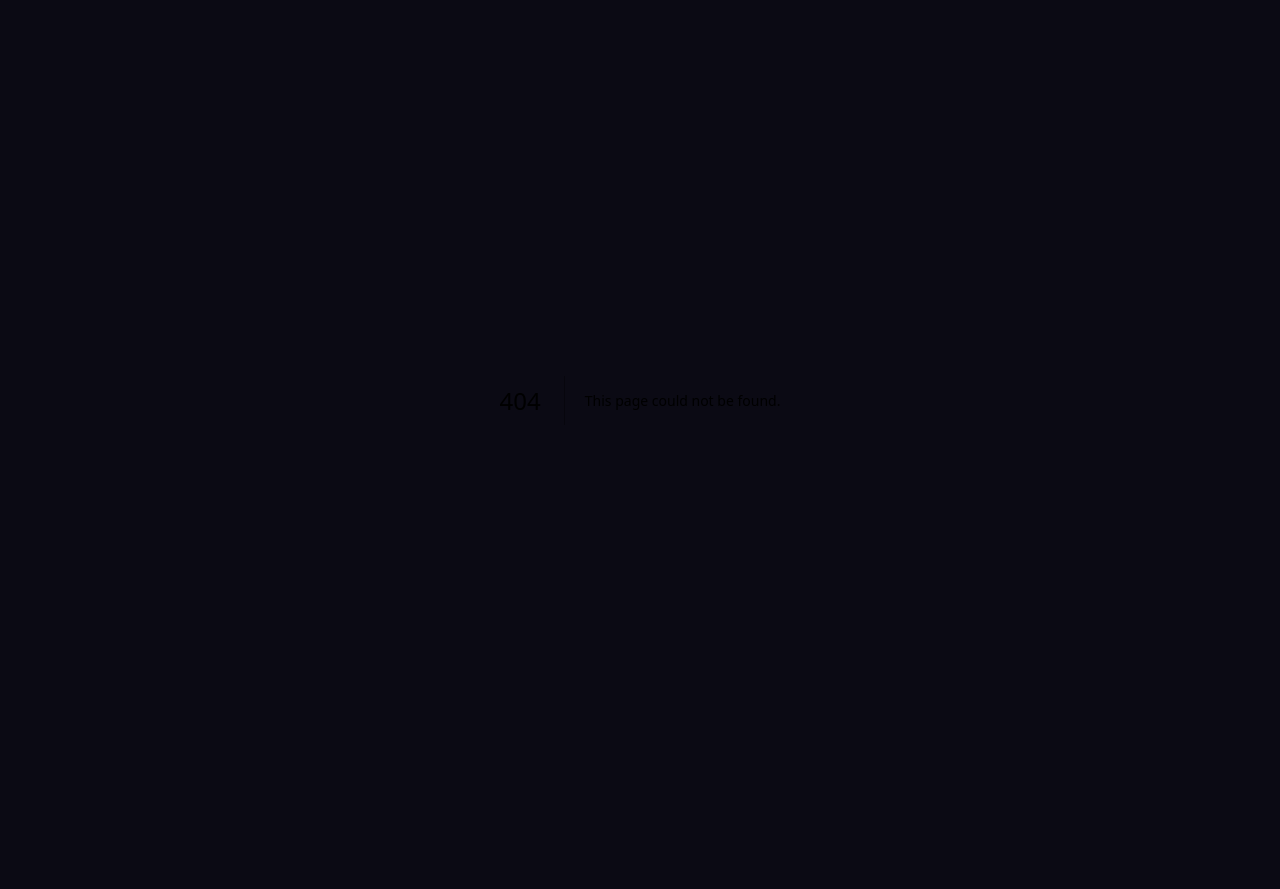
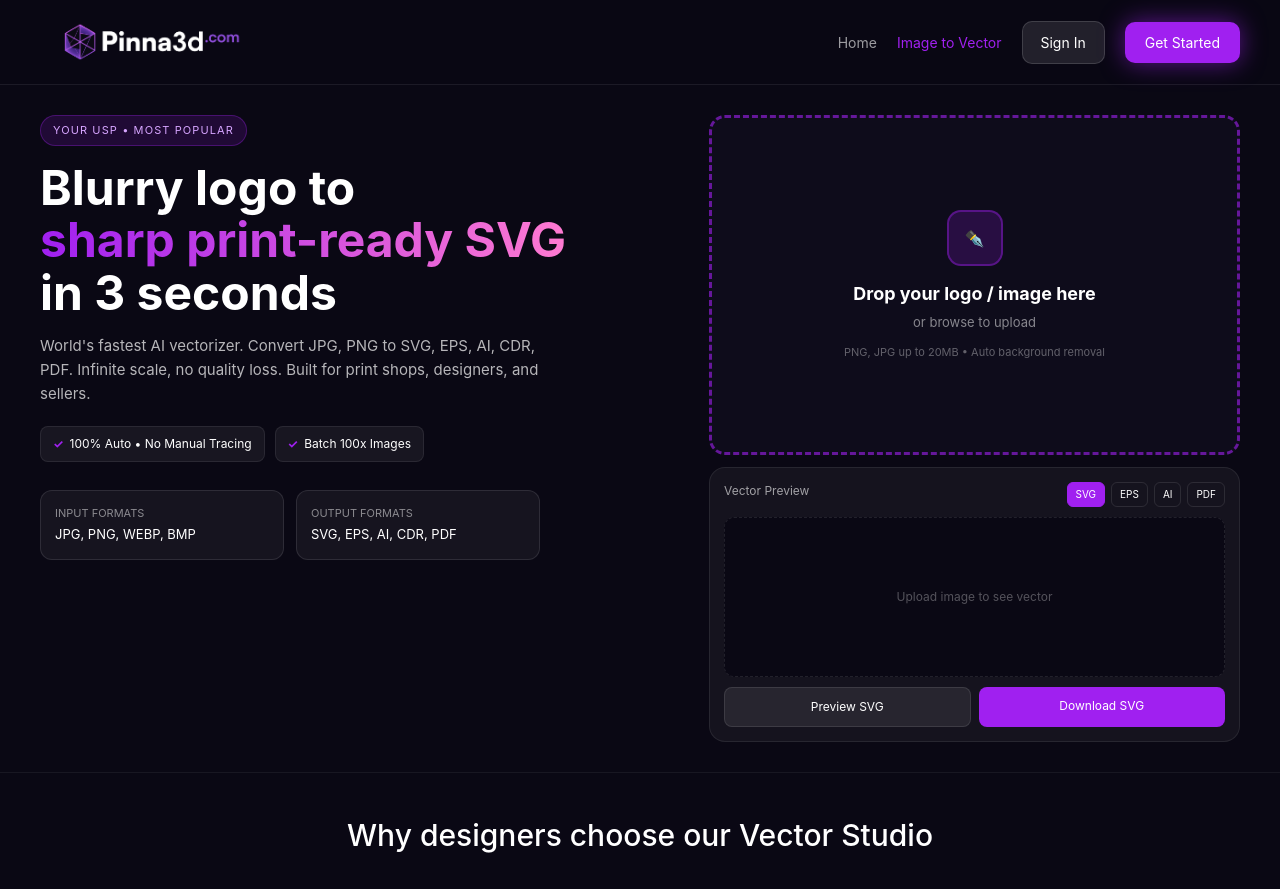
Before and after one commit to deenu747-wq/-pinna3d, a Next.js app: page /image-to-vector in a window 1280 px wide. Before the commit this address had no page. Shown: the top 889 px of the page. Before the commit the page ends 800 px from the top, so only its background shows below. Built offline with nearby package versions, Linux system fonts and the light colour scheme.

Commit message:
Create page.tsx

```diff
--- /dev/null
+++ b/app/image-to-vector/page.tsx
@@ -0,0 +1,87 @@
+"use client"
+import { useState, useRef } from "react"
+
+export default function ImageToVectorPage(){
+  const [preview,setPreview]=useState("")
+  const [vectorDone,setVectorDone]=useState(false)
+  const [format,setFormat]=useState("SVG")
+  const fileRef=useRef<HTMLInputElement>(null)
+  const onFile=(e:any)=>{const f=e.dataTransfer?.files?.[0]||e.target?.files?.[0]; if(!f) return; setPreview(URL.createObjectURL(f)); setVectorDone(false); setTimeout(()=>setVectorDone(true),1200)}
+  const check=<span style={{color:'#A020F0',fontWeight:700,marginRight:'6px'}}>✓</span>
+
+  return(
+    <div style={{background:'#0A0814',color:'#fff',fontFamily:'Inter, ui-sans-serif, system-ui',minHeight:'100vh'}}>
+      <style>{`
+       .iv-grid{display:grid;grid-template-columns:1.1fr 0.9fr;gap:20px;padding:30px 40px;max-width:1440px;margin:0 auto}
+       .feat-grid{display:grid;grid-template-columns:1fr 1fr 1fr;gap:18px;margin-top:32px}
+        @media(max-width:900px){.iv-grid{grid-template-columns:1fr;padding:16px}.feat-grid{grid-template-columns:1fr}}
+      `}</style>
+
+      {/* HEADER */}
+      <header style={{display:'flex',justifyContent:'space-between',alignItems:'center',padding:'12px 40px',borderBottom:'1px solid rgba(255,255,255,0.08)',background:'rgba(10,8,20,0.92)',backdropFilter:'blur(16px)',position:'sticky',top:0,zIndex:50}}>
+        <a href="/"><img src="/logo.png" alt="Pinna3d.com" style={{height:'60px',width:'auto'}}/></a>
+        <div style={{display:'flex',gap:'20px',alignItems:'center',fontSize:'14px'}}>
+          <a href="/" style={{color:'rgba(255,255,255,0.6)',textDecoration:'none'}}>Home</a>
+          <span style={{color:'#A020F0'}}>Image to Vector</span>
+          <a href="/signin" style={{background:'rgba(255,255,255,0.1)',padding:'10px 18px',borderRadius:'10px',border:'1px solid rgba(255,255,255,0.14)',color:'#fff',textDecoration:'none'}}>Sign In</a>
+          <a href="/signup" style={{background:'#A020F0',boxShadow:'0 0 24px rgba(160,32,240,0.55)',padding:'10px 20px',borderRadius:'10px',color:'#fff',textDecoration:'none'}}>Get Started</a>
+        </div>
+      </header>
+
+      {/* HERO + UPLOAD */}
+      <div className="iv-grid">
+        <div>
+          <div style={{display:'inline-flex',background:'rgba(160,32,240,0.15)',border:'1px solid rgba(160,32,240,0.32)',padding:'6px 12px',borderRadius:'20px',fontSize:'11px',color:'#D6A5FF',letterSpacing:'.1em'}}>YOUR USP • MOST POPULAR</div>
+          <h1 style={{fontSize:'48px',lineHeight:'1.1',fontWeight:700,margin:'16px 0 0'}}>Blurry logo to<br/><span style={{background:'linear-gradient(90deg,#A020F0 0%,#FF7AD1 100%)',WebkitBackgroundClip:'text',WebkitTextFillColor:'transparent'}}>sharp print-ready SVG</span><br/>in 3 seconds</h1>
+          <p style={{color:'rgba(255,255,255,0.7)',fontSize:'15px',lineHeight:'1.6',marginTop:'14px',maxWidth:'500px'}}>World's fastest AI vectorizer. Convert JPG, PNG to SVG, EPS, AI, CDR, PDF. Infinite scale, no quality loss. Built for print shops, designers, and sellers.</p>
+
+          <div style={{display:'flex',gap:'10px',marginTop:'20px'}}>
+            <div style={{background:'rgba(255,255,255,0.06)',border:'1px solid rgba(255,255,255,0.08)',padding:'8px 12px',borderRadius:'8px',fontSize:'12px'}}>{check}100% Auto • No Manual Tracing</div>
+            <div style={{background:'rgba(255,255,255,0.06)',border:'1px solid rgba(255,255,255,0.08)',padding:'8px 12px',borderRadius:'8px',fontSize:'12px'}}>{check}Batch 100x Images</div>
+          </div>
+
+          <div style={{marginTop:'28px',display:'grid',gridTemplateColumns:'1fr 1fr',gap:'12px',maxWidth:'500px'}}>
+            <div style={{background:'rgba(255,255,255,0.05)',border:'1px solid rgba(255,255,255,0.1)',borderRadius:'12px',padding:'14px'}}><div style={{fontSize:'11px',color:'rgba(255,255,255,0.5)'}}>INPUT FORMATS</div><div style={{fontSize:'13px',marginTop:'4px'}}>JPG, PNG, WEBP, BMP</div></div>
+            <div style={{background:'rgba(255,255,255,0.05)',border:'1px solid rgba(255,255,255,0.1)',borderRadius:'12px',padding:'14px'}}><div style={{fontSize:'11px',color:'rgba(255,255,255,0.5)'}}>OUTPUT FORMATS</div><div style={{fontSize:'13px',marginTop:'4px'}}>SVG, EPS, AI, CDR, PDF</div></div>
+          </div>
+        </div>
+
+        {/* UPLOAD BOX */}
+        <div>
+          <div onClick={()=>fileRef.current?.click()} onDragOver={e=>e.preventDefault()} onDrop={onFile} style={{border:'3px dashed rgba(160,32,240,0.6)',borderRadius:'16px',background:'rgba(15,13,28,0.95)',padding:'24px',display:'flex',flexDirection:'column',alignItems:'center',textAlign:'center',cursor:'pointer',minHeight:'340px',justifyContent:'center'}}>
+            <input ref={fileRef} type="file" hidden accept="image/*" onChange={onFile}/>
+            <div style={{width:'56px',height:'56px',background:'rgba(160,32,240,0.18)',border:'2px solid rgba(160,32,240,0.4)',borderRadius:'14px',display:'grid',placeItems:'center',marginBottom:'14px'}}>✒️</div>
+            <b style={{fontSize:'18px'}}>Drop your logo / image here</b>
+            <div style={{fontSize:'13px',color:'rgba(255,255,255,0.5)',marginTop:'6px'}}>or browse to upload</div>
+            <div style={{fontSize:'11px',color:'rgba(255,255,255,0.35)',marginTop:'12px'}}>PNG, JPG up to 20MB • Auto background removal</div>
+            {preview && <img src={preview} alt="input" style={{width:'80px',marginTop:'12px',borderRadius:'8px'}}/>}
+          </div>
+
+          <div style={{background:'#15131E',border:'1px solid rgba(255,255,255,0.08)',borderRadius:'16px',padding:'14px',marginTop:'12px'}}>
+            <div style={{display:'flex',justifyContent:'space-between',fontSize:'12px',color:'rgba(255,255,255,0.6)'}}><span>Vector Preview</span><div style={{display:'flex',gap:'6px'}}>{["SVG","EPS","AI","PDF"].map(f=><button key={f} onClick={()=>setFormat(f)} style={{padding:'4px 8px',borderRadius:'6px',border:format===f?'1px solid #A020F0':'1px solid rgba(255,255,255,0.1)',background:format===f?'#A020F0':'transparent',color:'#fff',fontSize:'10px'}}>{f}</button>)}</div></div>
+            <div style={{background:'#0A0814',borderRadius:'10px',height:'160px',display:'grid',placeItems:'center',marginTop:'10px',border:'1px dashed rgba(255,255,255,0.1)'}}>
+              {vectorDone && preview? <div style={{textAlign:'center'}}><div style={{fontSize:'40px'}}>✒️</div><div style={{fontSize:'11px',color:'#A6FF9A',marginTop:'6px'}}>✓ Vectorized • Infinite Scale</div></div> : <div style={{color:'rgba(255,255,255,0.3)',fontSize:'12px'}}>Upload image to see vector</div>}
+            </div>
+            <div style={{display:'grid',gridTemplateColumns:'1fr 1fr',gap:'8px',marginTop:'10px'}}>
+              <button style={{background:'rgba(255,255,255,0.08)',border:'1px solid rgba(255,255,255,0.1)',padding:'10px',borderRadius:'8px',color:'#fff',fontSize:'12px'}}>Preview SVG</button>
+              <a href="/signup" style={{background:'#A020F0',padding:'10px',borderRadius:'8px',color:'#fff',fontSize:'12px',textAlign:'center',textDecoration:'none'}}>Download {format}</a>
+            </div>
+          </div>
+        </div>
+      </div>
+
+      {/* FEATURES */}
+      <div style={{padding:'40px 40px 40px',maxWidth:'1440px',margin:'0 auto',borderTop:'1px solid rgba(255,255,255,0.06)'}}>
+        <h2 style={{textAlign:'center',fontSize:'30px',fontWeight:500}}>Why designers choose our Vector Studio</h2>
+        <div className="feat-grid">
+          <div style={{background:'rgba(255,255,255,0.04)',border:'1px solid rgba(255,255,255,0.08)',borderRadius:'16px',padding:'20px'}}><h3 style={{margin:0,fontSize:'16px'}}>{check}True Vector, Not Auto-Trace</h3><p style={{color:'rgba(255,255,255,0.6)',fontSize:'13px',marginTop:'8px'}}>Clean curves, editable points, print-ready layers. No messy auto-trace.</p></div>
+          <div style={{background:'rgba(255,255,255,0.04)',border:'1px solid rgba(255,255,255,0.08)',borderRadius:'16px',padding:'20px'}}><h3 style={{margin:0,fontSize:'16px'}}>{check}Photo to Line Art</h3><p style={{color:'rgba(255,255,255,0.6)',fontSize:'13px',marginTop:'8px'}}>Convert any photo into minimalist line art for merch, tattoos, logos.</p></div>
+          <div style={{background:'rgba(255,255,255,0.04)',border:'1px solid rgba(255,255,255,0.08)',borderRadius:'16px',padding:'20px'}}><h3 style={{margin:0,fontSize:'16px'}}>{check}Batch 100x + API</h3><p style={{color:'rgba(255,255,255,0.6)',fontSize:'13px',marginTop:'8px'}}>Upload 100 images at once. Perfect for print shops & agencies.</p></div>
+        </div>
+        <div style={{textAlign:'center',marginTop:'30px'}}><a href="/signup" style={{background:'#A020F0',padding:'12px 24px',borderRadius:'10px',color:'#fff',textDecoration:'none',fontWeight:500}}>Start Vectorizing Free — No CC</a></div>
+      </div>
+
+      <footer style={{borderTop:'1px solid rgba(255,255,255,0.08)',padding:'20px 40px',textAlign:'center',fontSize:'12px',color:'rgba(255,255,255,0.4)'}}>© 2026 Pinna3d.com • Image to Vector Tool</footer>
+    </div>
+  )
+}
```
